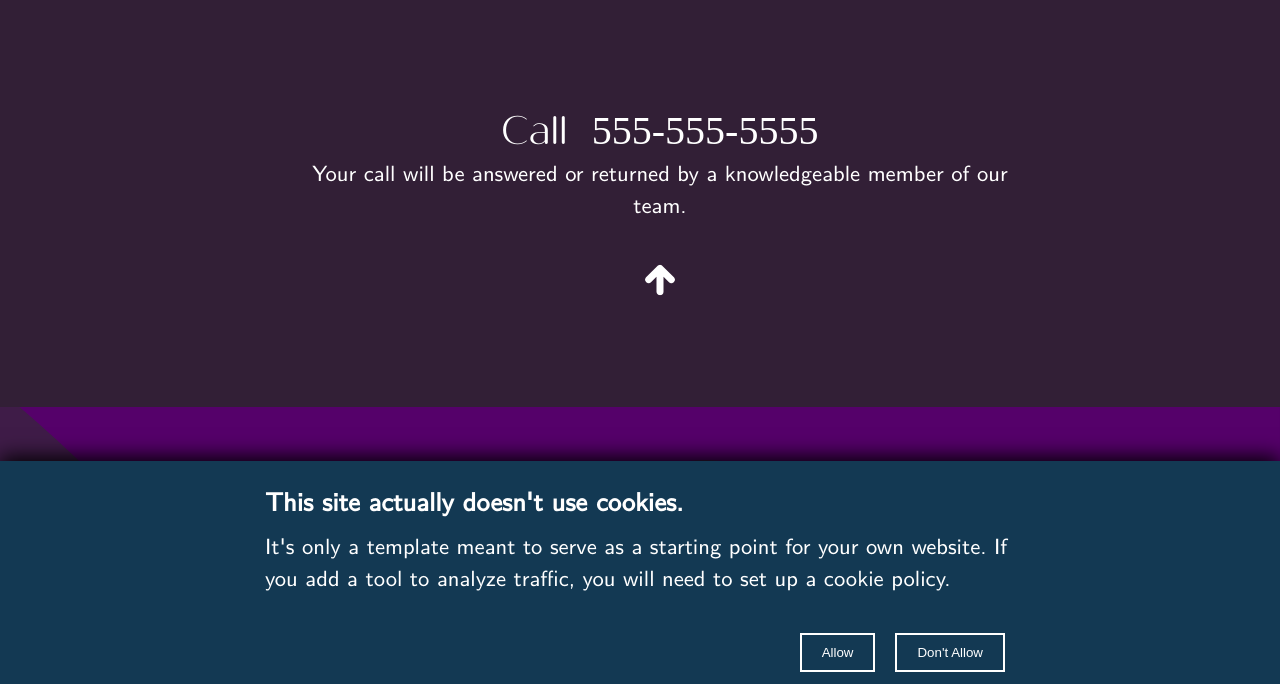
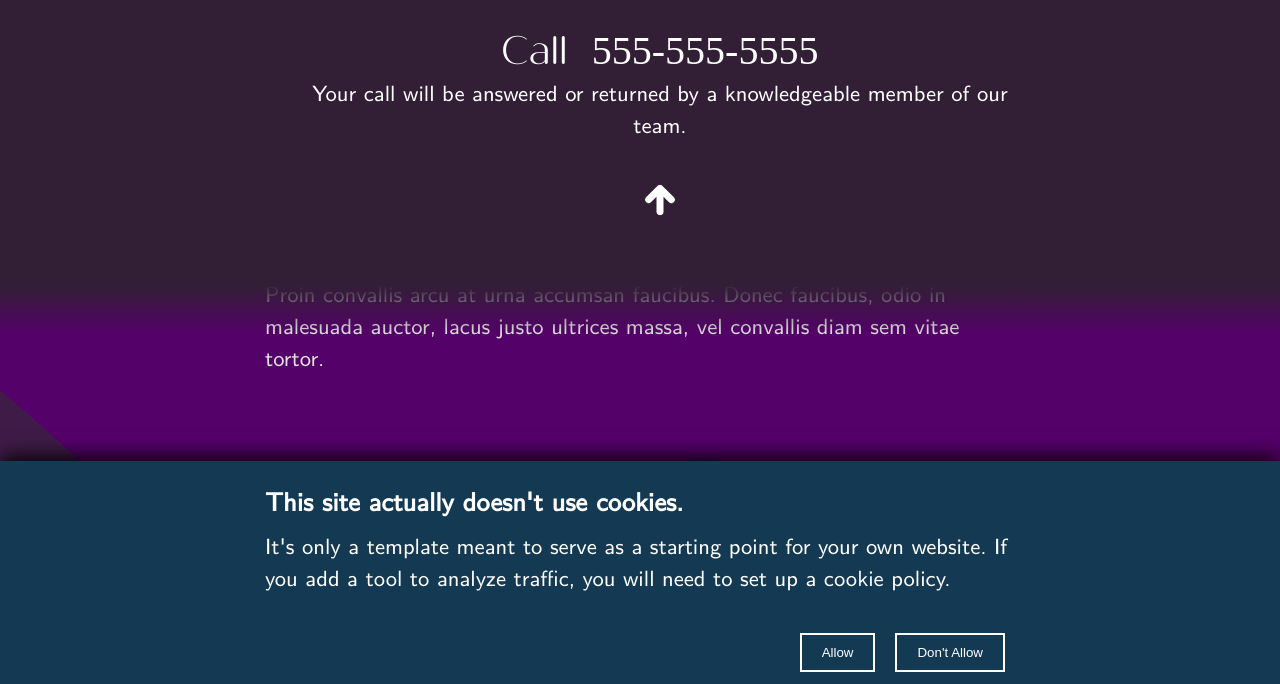
Before and after one commit to Joannamcregan/modern-curves-template, a plain HTML site: page index.html in a window 1280 px wide. Both pictures are taken after a click on the element "Call Now". Shown: the part 98-782 px from the top of the page. Drawn offline with Linux system fonts and the light colour scheme; a web font is replaced by a local one.

Commit message:
Add files via upload

```diff
--- a/index.html
+++ b/index.html
@@ -142,9 +142,12 @@
         </section>
         <section>
             <div id="contact-overlay" class="hidden">
-                <h2>Call 555-555-5555</h2>
-                <p>Your call will be answered or returned by a knowledgeable member of our team.</p>
-                <img src="./img/up_arrow.png" alt="up-facing arrow" id="contact--up-arrow" />
+                <div class="contact-overlay-main">
+                    <h2>Call 555-555-5555</h2>
+                    <p>Your call will be answered or returned by a knowledgeable member of our team.</p>
+                    <img src="./img/up_arrow.png" alt="up-facing arrow" id="contact--up-arrow" />
+                </div>
+                <div class="contact-overlay-edge"></div>
             </div>
         </section>
         <section id="mobile-menu" class="hidden">
--- a/style.css
+++ b/style.css
@@ -610,13 +610,22 @@ footer{
     position: relative;
 }
 #contact-overlay{
+    width: 100%;
+    color: white;
+    text-align: center;
     position: fixed;
     top: -100px;
+}
+.contact-overlay-main{
     width: 100%;
     background: #321f36;
-    color: white;
-    text-align: center;
-    padding: 140px 20px 100px 20px;
+    margin-bottom: -2px;
+    padding: 60px 20px 10px 20px;
+}
+.contact-overlay-edge{
+    width: 100%;
+    height: 100px;
+    background-image: linear-gradient(to bottom, #321f36 50%, rgba(255, 255, 255, 0));
 }
 #contact--up-arrow{
     margin-top: 20px;
```
